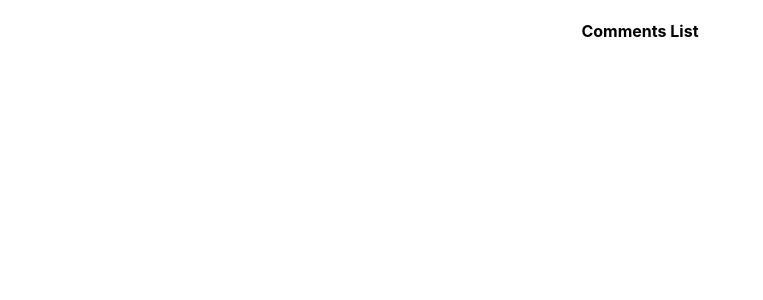
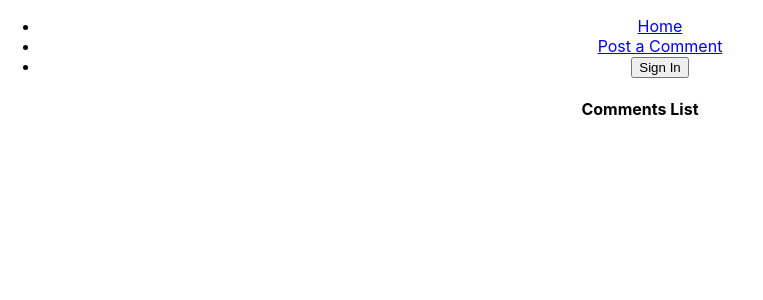
Before and after one commit to Adam-Harte/react-hoc, a React (Create React App) app: page / in a window 1280 px wide. Shown: the top 300 px of the page, without its empty margins (0-763 px from the left). Built offline with nearby package versions, Linux system fonts and the light colour scheme.

Commit message:
auth state connected to App component and used to conditionally render different buttons via a renderButton method

```diff
--- a/src/App.js
+++ b/src/App.js
@@ -1,5 +1,6 @@
 import React, { Component } from 'react';
 import { Route, Link } from 'react-router-dom';
+import { connect } from 'react-redux';
 
 import './App.css';
 
@@ -7,6 +8,14 @@
 import CommentsList from './components/CommentsList';
 
 class App extends Component {
+
+  renderButton () {
+    if (this.props.auth) {
+      return <button>Sign Out</button>;
+    } else {
+      return <button>Sign In</button>;
+    }
+  }
 
   renderHeader () {
     return (
@@ -18,7 +27,7 @@
           <Link to="/post">Post a Comment</Link>
         </li>
         <li>
-
+          {this.renderButton()}
         </li>
       </ul>
     )
@@ -27,6 +36,7 @@
   render() {
     return (
       <div className="App">
+        {this.renderHeader()}
         <Route path="/post" component={CommentsBox} />
         <Route path="/" exact component={CommentsList} />
       </div>
@@ -34,4 +44,10 @@
   }
 }
 
-export default App;
+const mapStateToProps = (state) => {
+  return {
+    auth: state.auth
+  }
+}
+
+export default connect(mapStateToProps)(App);
```
